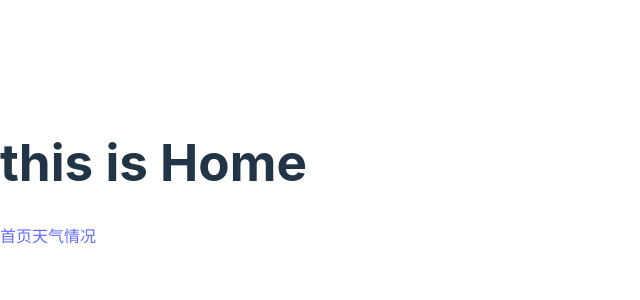
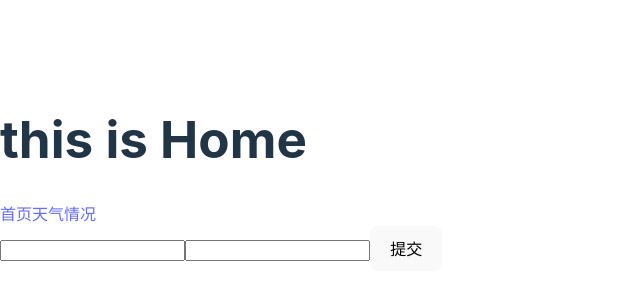
Before and after one commit to tianchoy/React, a React (Vite) app in the folder demo/: page / in a window 1280 px wide. Shown: the part 226-526 px from the top of the page, without its empty margins (0-640 px from the left). Built offline with nearby package versions, Linux system fonts and the light colour scheme.

Commit message:
封装form组建

```diff
--- /dev/null
+++ b/demo/src/Components/Form.tsx
@@ -0,0 +1,40 @@
+import React,{ ReactNode } from "react";
+
+interface FormProps {
+    onSubmit: (values: any) => void;
+}
+
+class Form extends React.Component<FormProps,any>{
+    constructor(props: FormProps){
+        super(props);
+        this.state = {
+            formData:{},
+        }
+    }
+    handleChange = (e: React.ChangeEvent<HTMLInputElement>) => {
+        this.setState({
+          formData: {
+            ...this.state.formData,
+            [e.target.name]: e.target.value,
+          },
+        });
+      }
+
+      handleSubmit = (e: React.FormEvent<HTMLFormElement>) => {
+        e.preventDefault();
+        this.props.onSubmit(this.state.formData);
+      }
+    render(): ReactNode {
+        return(
+            <>
+                <form onSubmit={this.handleSubmit}>
+                    <input type="text" name="username" onChange={this.handleChange} />
+                    <input type="password" name="password" onChange={this.handleChange}  />
+                    <button type="submit">提交</button>
+                </form>
+            </>
+        )
+    }
+}
+
+export default Form;
--- a/demo/src/Pages/Index.tsx
+++ b/demo/src/Pages/Index.tsx
@@ -1,12 +1,17 @@
 import { Component, ReactNode } from "react";
 import MyNav from "../Components/MyNav";
+import Form from "../Components/Form";
 
 class Home extends Component {
+    handleSubmit = (values: any) => {
+        console.log(values)
+    }
     render(): ReactNode {
         return (
             <>
                 <h1>this is Home</h1>
                 <MyNav />
+                <Form onSubmit={this.handleSubmit}/>
             </>
         )
     }
```
